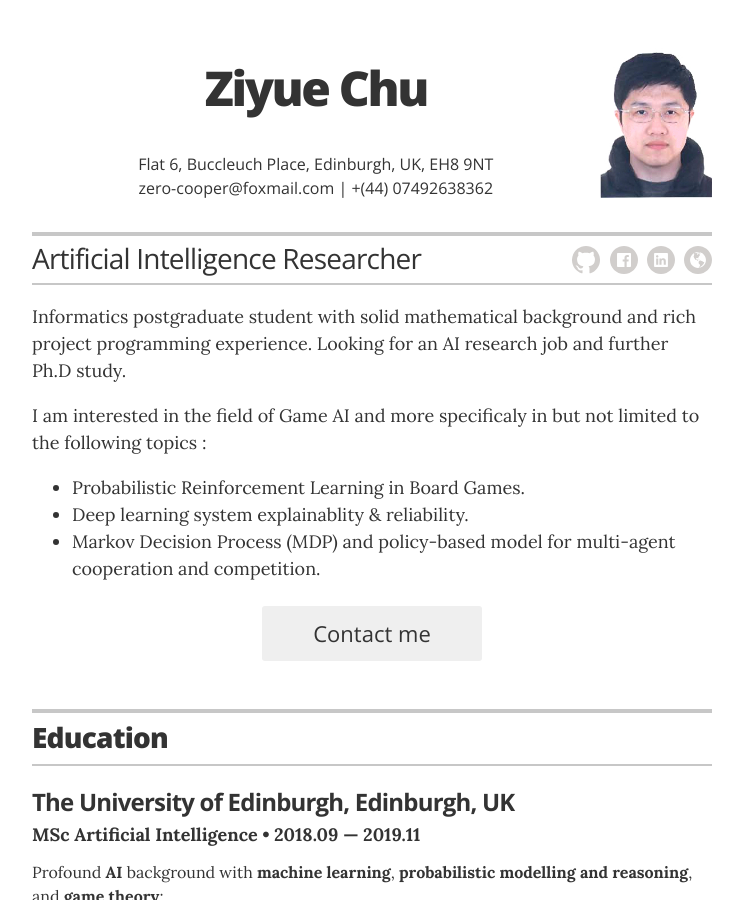
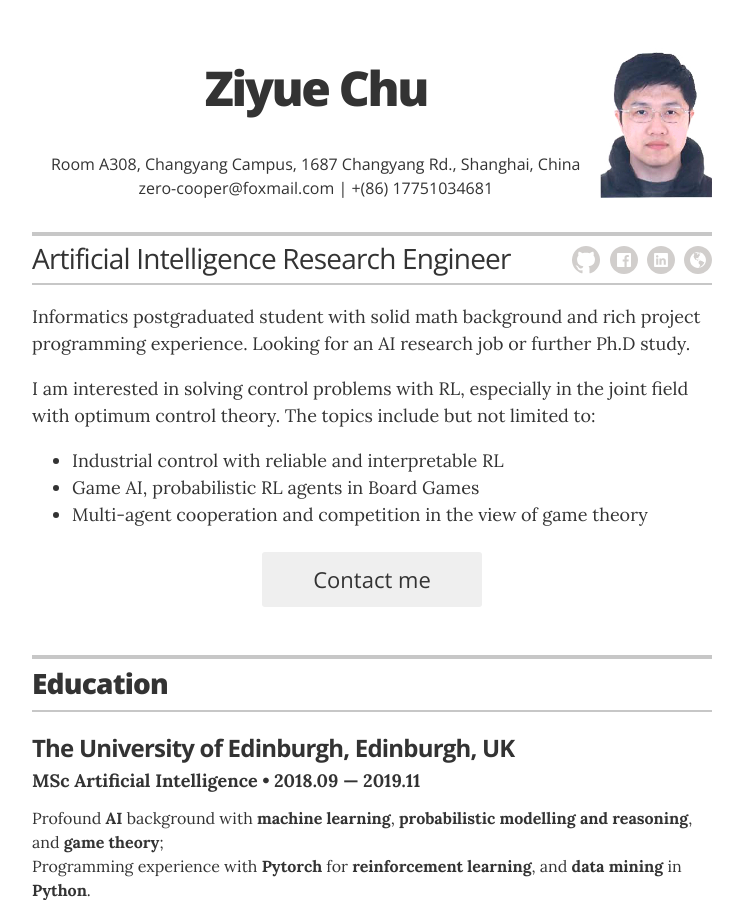
Before and after one commit to zero-cooper/zero-cooper.github.io, a Jekyll site: the page built from index.html, in a window 1280 px wide and 900 px high. Shown: the whole window, without its empty margins (268-1011 px from the left). Built offline with Jekyll 4.4.1, drawn with Linux system fonts in a browser that asks for light colours; some of the changed text lies outside the part shown.

Commit message:
Update _config.yml

```diff
--- a/_config.yml
+++ b/_config.yml
@@ -11,26 +11,26 @@ sass:
 # Resume settings
 resume_avatar:                  "true"
 resume_name:                    "Ziyue Chu"
-resume_title:                   "Artificial Intelligence Researcher"
+resume_title:                   "Artificial Intelligence Research Engineer"
 
 # used for the contact button in _layouts/resume.html
 resume_contact_email:           "zero-cooper@foxmail.com"
 
 # the next two items are used for schema itemprops in _layouts/resume.html
-resume_contact_telephone:       "+(44) 07492638362"
-resume_contact_address:         "Flat 6, Buccleuch Place, Edinburgh, UK, EH8 9NT"
+resume_contact_telephone:       "+(86) 17751034681"
+resume_contact_address:         "Room A308, Changyang Campus, 1687 Changyang Rd., Shanghai, China"
 
-resume_header_contact_info:     "Flat 6, Buccleuch Place, Edinburgh, UK, EH8 9NT <br>
-                                zero-cooper@foxmail.com | +(44) 07492638362 "
+resume_header_contact_info:     "Room A308, Changyang Campus, 1687 Changyang Rd., Shanghai, China <br>
+                                zero-cooper@foxmail.com | +(86) 17751034681 "
 display_header_contact_info:    "true"
 
-resume_header_intro: "<p>Informatics postgraduate student with solid mathematical background and rich project programming experience. Looking for an AI research job and further Ph.D study.
+resume_header_intro: "<p>Informatics postgraduated student with solid math background and rich project programming experience. Looking for an AI research job or further Ph.D study.
 <br> </p>
-<p>I am interested in the field of Game AI and more specificaly in but not limited to the following topics &#58 <br>
+<p>I am interested in solving control problems with RL, especially in the joint field with optimum control theory. The topics include but not limited to&#58 <br>
 <ul>
-  <li>Probabilistic Reinforcement Learning in Board Games.</li>
-  <li>Deep learning system explainablity & reliability.</li>
-  <li>Markov Decision Process (MDP) and policy-based model for multi-agent cooperation and competition.</li>
+  <li>Industrial control with reliable and interpretable RL</li>
+  <li>Game AI, probabilistic RL agents in Board Games</li>
+  <li>Multi-agent cooperation and competition in the view of game theory</li>
 </ul>
 </p>"
 
@@ -44,11 +44,11 @@ resume_looking_for_work:        "yes"
 # comment out to hide
 # resume_section_interests:       true
 resume_section_education:       true
+resume_section_experience:      true
+resume_section_links:     true
 resume_section_projects:        true
-resume_section_experience:      true
 resume_section_skills:          true
 resume_section_recognition:     true
-# resume_section_links:           true
 # resume_section_associations:    true
 
 
```
